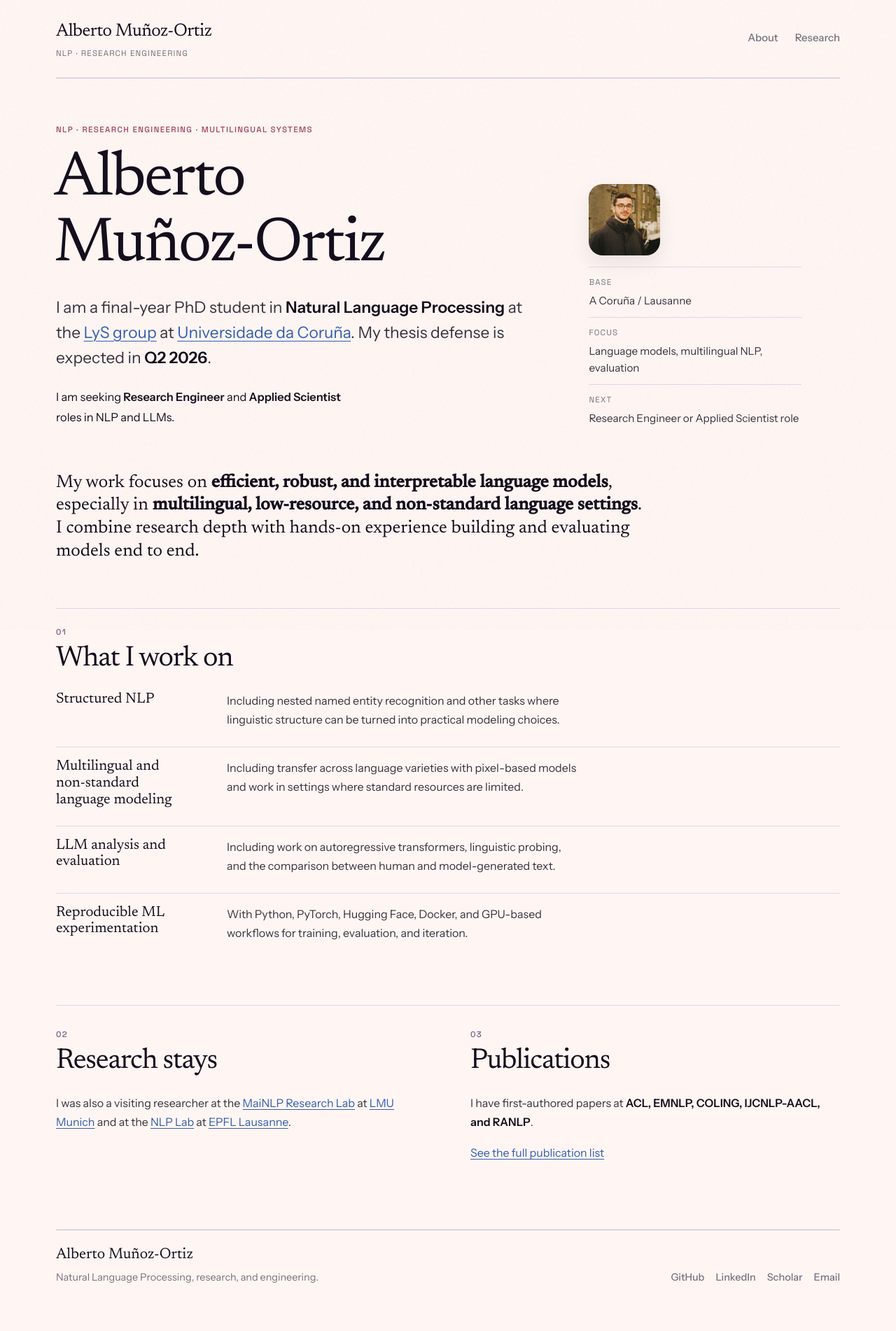
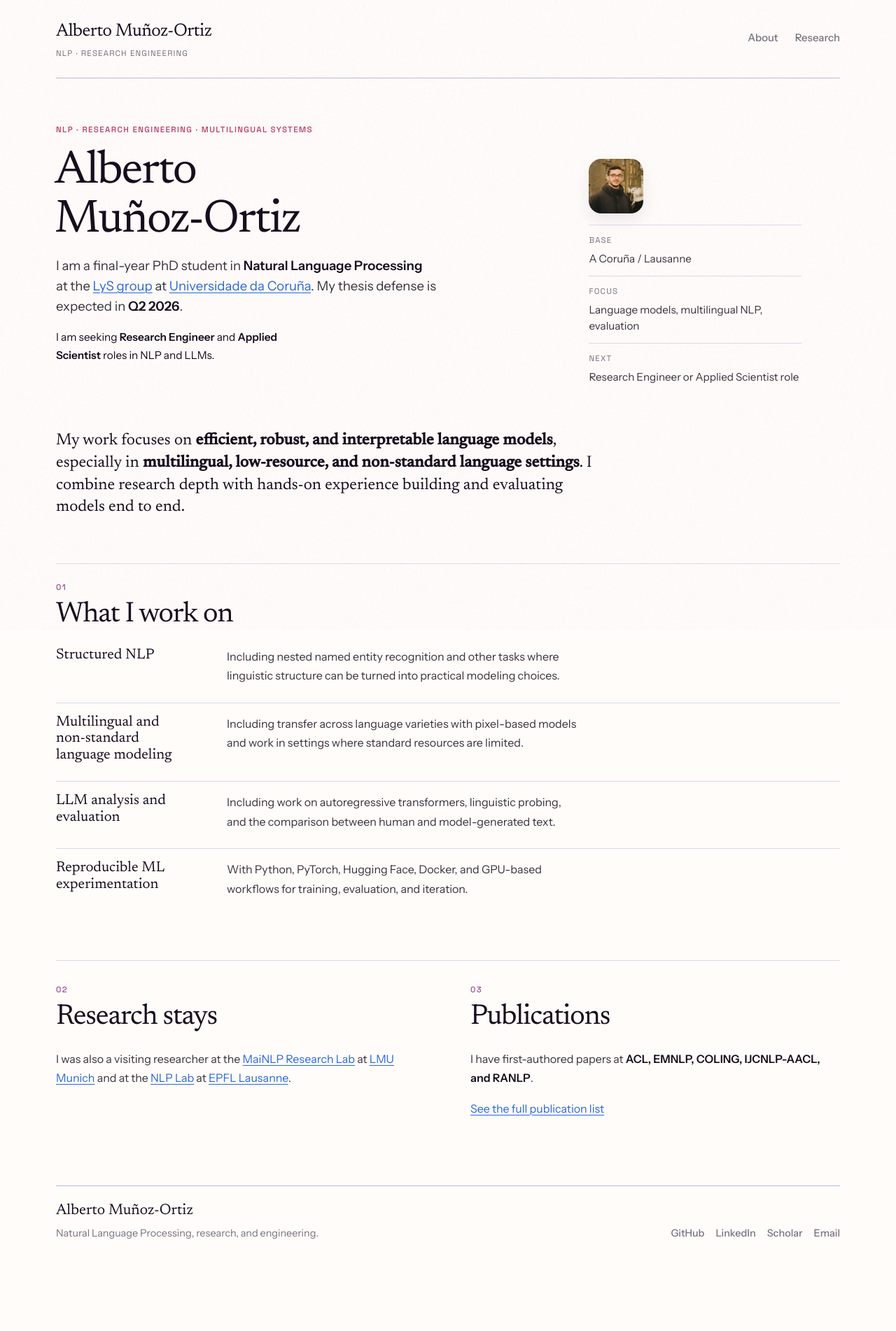
Before and after one commit to amunozo/amunozo.github.io, a Jekyll site: the page built from index.md, in a window 1280 px wide. Shown: the whole page at 70% size. Built offline with Jekyll 4.4.1, drawn with Linux system fonts in a browser that asks for light colours; after the commit the page ends 1839 px from its top, so only the background shows below that.

Commit message:
Refine hero scale and intensify accents

```diff
--- a/assets/css/style.css
+++ b/assets/css/style.css
@@ -5,18 +5,18 @@
   --font-body: "Instrument Sans", system-ui, sans-serif;
   --font-mono: "Space Grotesk", monospace;
 
-  --paper: oklch(98% 0.01 40);
-  --paper-soft: oklch(96% 0.018 20);
+  --paper: oklch(99.2% 0.004 40);
+  --paper-soft: oklch(97.6% 0.012 20);
   --ink: oklch(18% 0.03 300);
   --text: oklch(33% 0.02 300);
   --muted: oklch(56% 0.02 300);
   --line: oklch(89% 0.025 305);
   --line-strong: oklch(80% 0.04 305);
 
-  --blue: oklch(55% 0.16 255);
-  --coral: oklch(67% 0.18 32);
-  --gold: oklch(84% 0.14 92);
-  --berry: oklch(66% 0.11 342);
+  --blue: oklch(61% 0.22 255);
+  --coral: oklch(71% 0.23 32);
+  --gold: oklch(87% 0.19 96);
+  --berry: oklch(69% 0.17 342);
 
   --space-1: 4px;
   --space-2: 8px;
@@ -69,11 +69,11 @@ body::before {
   pointer-events: none;
   z-index: -2;
   background:
-    radial-gradient(circle at 10% 12%, oklch(67% 0.18 32 / 0.17), transparent 0 22%),
-    radial-gradient(circle at 86% 14%, oklch(55% 0.16 255 / 0.18), transparent 0 24%),
-    radial-gradient(circle at 76% 78%, oklch(84% 0.14 92 / 0.18), transparent 0 25%),
-    radial-gradient(circle at 22% 78%, oklch(66% 0.11 342 / 0.1), transparent 0 20%),
-    linear-gradient(180deg, var(--paper) 0%, color-mix(in oklch, var(--paper) 93%, var(--paper-soft) 7%) 100%);
+    radial-gradient(circle at 8% 10%, oklch(71% 0.23 32 / 0.28), transparent 0 21%),
+    radial-gradient(circle at 89% 12%, oklch(61% 0.22 255 / 0.28), transparent 0 22%),
+    radial-gradient(circle at 81% 76%, oklch(87% 0.19 96 / 0.3), transparent 0 24%),
+    radial-gradient(circle at 18% 82%, oklch(69% 0.17 342 / 0.18), transparent 0 20%),
+    linear-gradient(180deg, var(--paper) 0%, color-mix(in oklch, var(--paper) 97%, var(--paper-soft) 3%) 100%);
 }
 
 body::after {
@@ -105,7 +105,7 @@ h1, h2, h3, h4 {
 }
 
 h1 {
-  font-size: clamp(3.2rem, 7vw, 5.7rem);
+  font-size: clamp(2.55rem, 5.2vw, 4.45rem);
 }
 
 h2 {
@@ -272,17 +272,18 @@ a {
 }
 
 .hero-deck {
-  margin-top: var(--space-5);
-  font-size: clamp(1.08rem, 1.25vw + 0.8rem, 1.42rem);
-  line-height: 1.58;
+  margin-top: var(--space-4);
+  font-size: clamp(0.98rem, 0.7vw + 0.86rem, 1.16rem);
+  line-height: 1.56;
   color: var(--text);
+  max-width: 44ch;
 }
 
 .hero-seeking {
-  margin-top: var(--space-5);
-  max-width: 38ch;
+  margin-top: var(--space-4);
+  max-width: 36ch;
   color: var(--ink);
-  font-size: 1.02rem;
+  font-size: 0.96rem;
 }
 
 .hero-aside {
@@ -294,11 +295,11 @@ a {
 }
 
 .hero-portrait {
-  width: 102px;
+  width: 78px;
   aspect-ratio: 1;
   object-fit: cover;
-  border-radius: 20px;
-  box-shadow: 0 12px 28px oklch(18% 0.03 300 / 0.08);
+  border-radius: 18px;
+  box-shadow: 0 10px 22px oklch(18% 0.03 300 / 0.07);
 }
 
 .hero-facts {
@@ -341,10 +342,10 @@ a {
 }
 
 .statement {
-  max-width: 58ch;
+  max-width: 60ch;
   font-family: var(--font-display);
-  font-size: clamp(1.45rem, 2vw, 2rem);
-  line-height: 1.28;
+  font-size: clamp(1.12rem, 0.95vw + 0.95rem, 1.44rem);
+  line-height: 1.38;
   color: var(--ink);
 }
 
```
